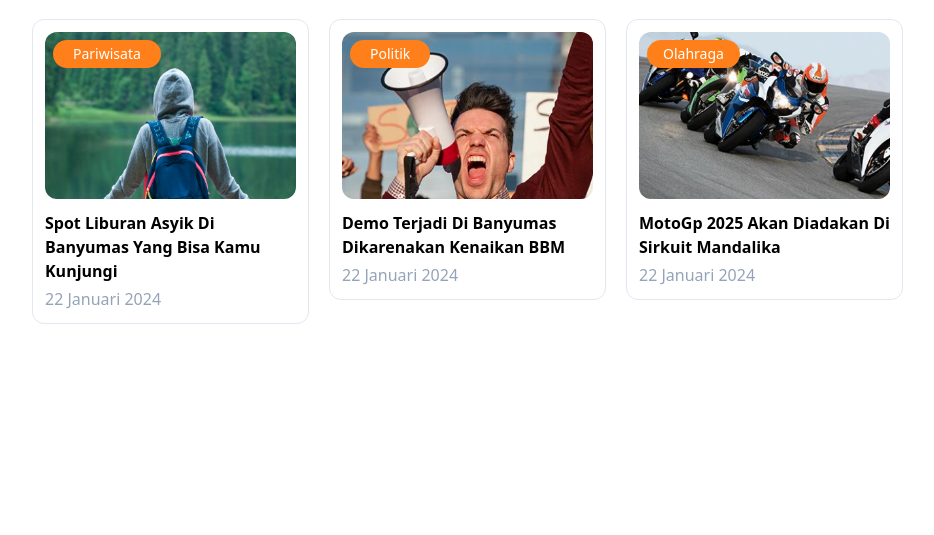
After one commit to IrnandaNanda/NewS, a Laravel app: template resources/views/pages/author/show.blade.php in a window 1280 px wide. The commit adds this page. Shown: the part 265-800 px from the top of the page, without its empty margins (24-958 px from the left). Run offline with Laravel 12, Linux system fonts and the light colour scheme; the template is opened without the code that fills it, so the values that code supplies are empty.

Commit message:
Page Author

```diff
--- /dev/null
+++ b/resources/views/pages/author/show.blade.php
@@ -0,0 +1,50 @@
+@extends('layouts.app')
+
+@section('title', $author->name)
+
+@section('content')
+    <!-- Author -->
+    <div class="flex gap-4 items-center mb-10 text-white p-10 bg-cover" style="background-image: url('{{ asset('assets/img/bg-profile.png') }}');">
+        <img src="{{ route('author.private', ['filename' => $author->avatar]) }}" alt="profile" class="rounded-full max-w-28 ">
+        <div class="">
+            <p class="font-bold text-lg">{{ $author->name }}</p>
+            <p>{{ $author->bio }}</p>
+        </div>
+    </div>
+
+    <!-- Berita -->
+    <div class=" flex flex-col gap-5 px-4 lg:px-14">
+        <div class="grid sm:grid-cols-1 gap-5 lg:grid-cols-4">
+            <a href="detail-MotoGp.html">
+                <div
+                    class="border border-slate-200 p-3 rounded-xl hover:border-primary hover:cursor-pointer transition duration-300 ease-in-out">
+                    <div class="bg-primary text-white rounded-full w-fit px-5 py-1 font-normal ml-2 mt-2 text-sm absolute">
+                        Pariwisata</div>
+                    <img src="img/Berita-Liburan.png" alt="" class="w-full rounded-xl mb-3">
+                    <p class="font-bold text-base mb-1">Spot Liburan Asyik Di Banyumas Yang Bisa Kamu Kunjungi</p>
+                    <p class="text-slate-400">22 Januari 2024</p>
+                </div>
+            </a>
+            <a href="detail-MotoGp.html">
+                <div
+                    class="border border-slate-200 p-3 rounded-xl hover:border-primary hover:cursor-pointer transition duration-300 ease-in-out">
+                    <div class="bg-primary text-white rounded-full w-fit px-5 py-1 font-normal ml-2 mt-2 text-sm absolute">
+                        Politik</div>
+                    <img src="img/Berita-Demo.png" alt="" class="w-full rounded-xl mb-3">
+                    <p class="font-bold text-base mb-1">Demo Terjadi Di Banyumas <br>Dikarenakan Kenaikan BBM</p>
+                    <p class="text-slate-400">22 Januari 2024</p>
+                </div>
+            </a>
+            <a href="detail-MotoGp.html">
+                <div
+                    class="border border-slate-200 p-3 rounded-xl hover:border-primary hover:cursor-pointer transition duration-300 ease-in-out">
+                    <div class="bg-primary text-white rounded-full w-fit px-4 py-1 font-normal ml-2 mt-2 text-sm absolute">
+                        Olahraga</div>
+                    <img src="img/Berita-Motor.png" alt="" class="w-full rounded-xl mb-3">
+                    <p class="font-bold text-base mb-1">MotoGp 2025 Akan Diadakan Di <br>Sirkuit Mandalika</p>
+                    <p class="text-slate-400">22 Januari 2024</p>
+                </div>
+            </a>
+        </div>
+    </div>
+@endsection
--- a/resources/views/pages/landing.blade.php
+++ b/resources/views/pages/landing.blade.php
@@ -11,7 +11,7 @@
                         <div class="relative flex flex-col gap-1 justify-end p-3 h-72 rounded-xl bg-cover bg-center overflow-hidden"
                             style="background-image: url('{{ route('thumbnail.private', ['filename' => $banner->news->thumbnail]) }}')">
                             <div
-                                class="absolute inset-x-0 bottom-0 h-full bg-gradient-to-t from-[rgba(0,0,0,0.4)] to-[rgba(0,0,0,0)] rounded-b-xl">
+                                class="absolute inset-x-0 bottom-0 h-full bg-linear-to-t from-[rgba(0,0,0,0.4)] to-[rgba(0,0,0,0)] rounded-b-xl">
                             </div>
                             <div class="relative z-10 mb-3" style="padding-left: 10px;">
                                 <div class="bg-primary text-white text-xs rounded-lg w-fit px-3 py-1 font-normal mt-3">
@@ -120,7 +120,7 @@
         <div class="grid grid-cols-1  sm:grid-cols-2 md:grid-cols-3 lg:grid-cols-5 gap-6">
             <!-- Author 1 -->
             @foreach ($authors as $author)
-                <a href="author.html">
+                <a href="{{ route('author.show', $author->username) }}">
                     <div
                         class="flex flex-col items-center border border-slate-200 px-4 py-8 rounded-2xl hover:border-primary hover:cursor-pointer">
                         <img src="{{ route('author.private', ['filename' => $author->avatar]) }}" alt=""
--- a/routes/web.php
+++ b/routes/web.php
@@ -9,6 +9,9 @@ Route::get('/', [LandingController::class, 'index'])->name('landing');
 
 // News detail route (specific)
 Route::get('/news/{slug}', [NewsController::class, 'show'])->name('news.show');
+
+// Author profile route
+Route::get('/author/{username}', [App\Http\Controllers\AuthorController::class, 'show'])->name('author.show');
 
 // Serve private files under /file/* to avoid conflict with content routes
 Route::prefix('file')->group(function () {
```
Also changed, not shown: app/Http/Controllers/AuthorController.php (added, +15 -0 lines).
